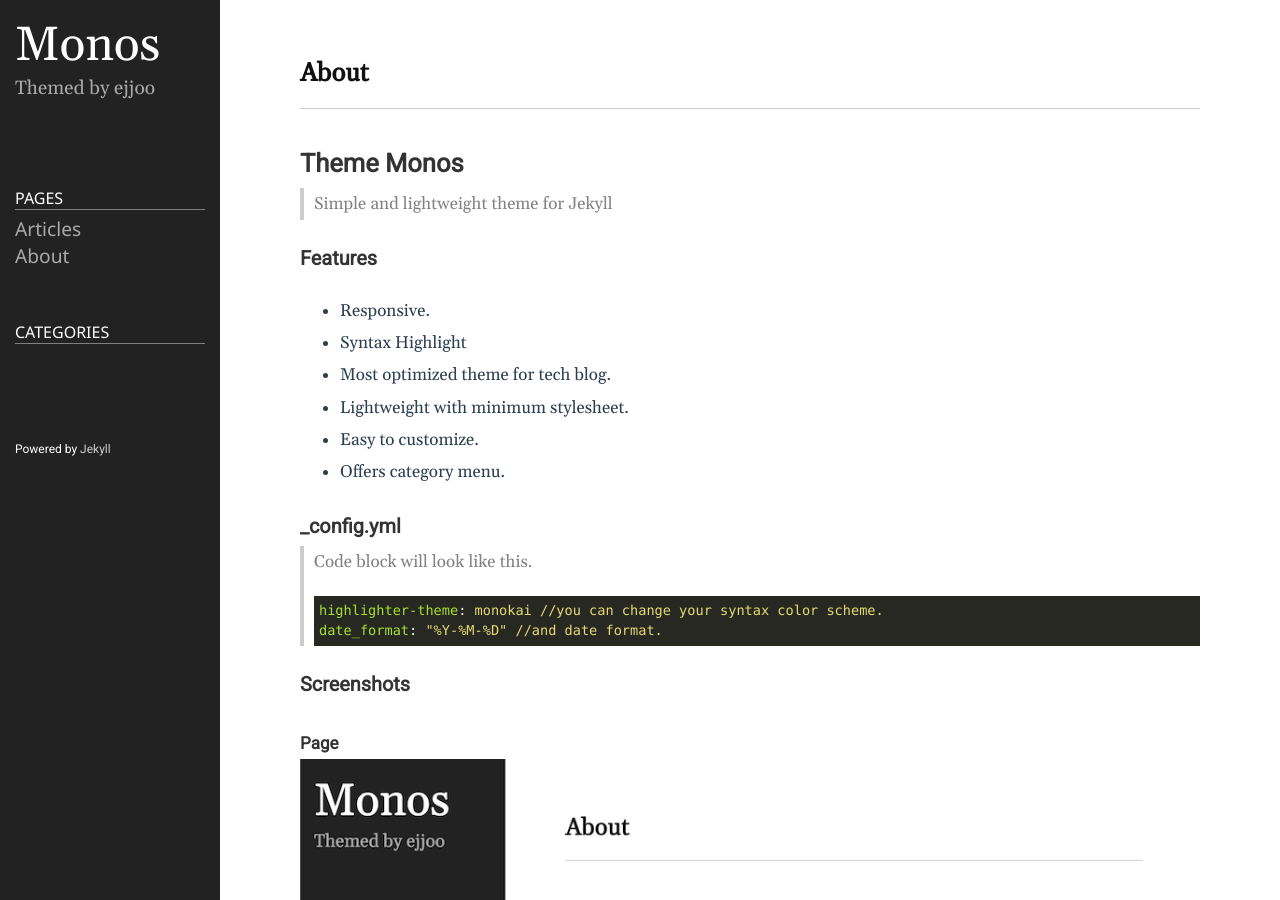
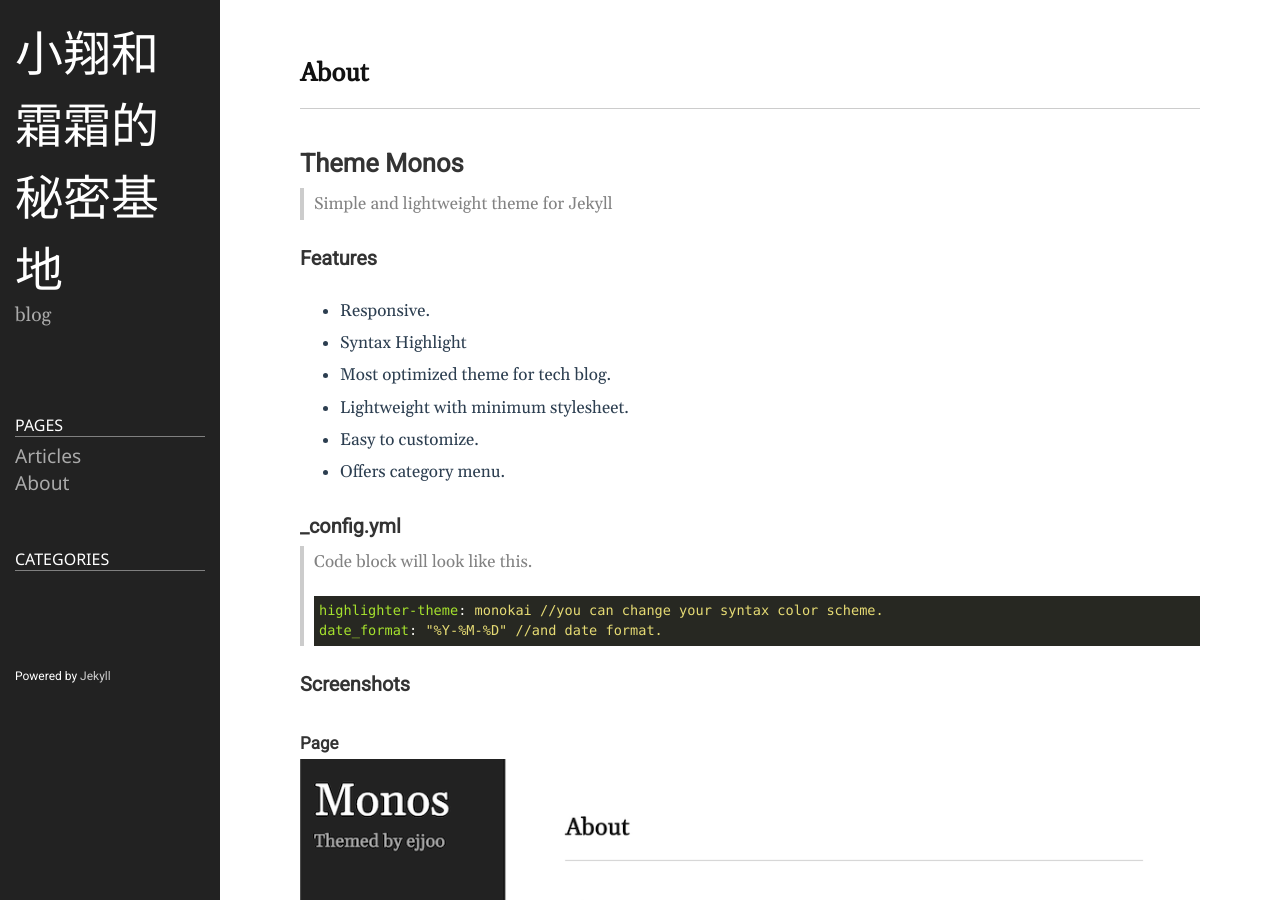
Before and after one commit to anran-byss/anran-byss.github.io, a Jekyll site: the page built from README.md, in a window 1280 px wide and 900 px high. Built offline with Jekyll 4.4.1, drawn with Linux system fonts in a browser that asks for light colours.

Commit message:
Update _config.yml

```diff
--- a/_config.yml
+++ b/_config.yml
@@ -18,10 +18,10 @@
 # You can create any custom variable you would like, and they will be accessible
 # in the templates via {{ site.myvariable }}.
 
-title: Monos
+title: 小翔和霜霜的秘密基地
 email: ejjoo7994@gmail.com
 description: >- # this means to ignore newlines until "baseurl:"
-  Themed by ejjoo
+  blog
 # baseurl: "/" # the subpath of your site, e.g. /blog
 # url: "http://ejjoo.github.io" # the base hostname & protocol for your site, e.g. http://example.com
 github_username: anran-byss
```
